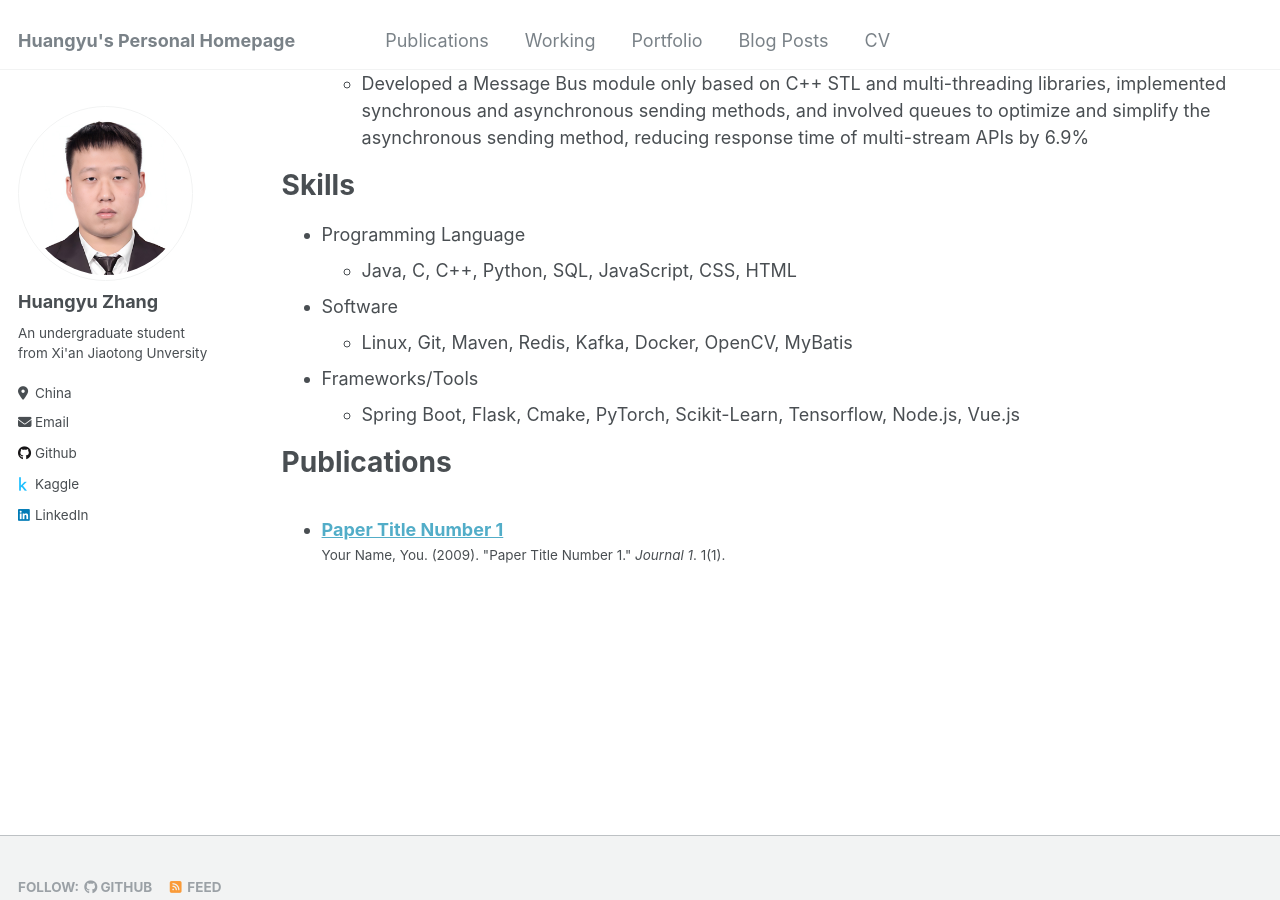
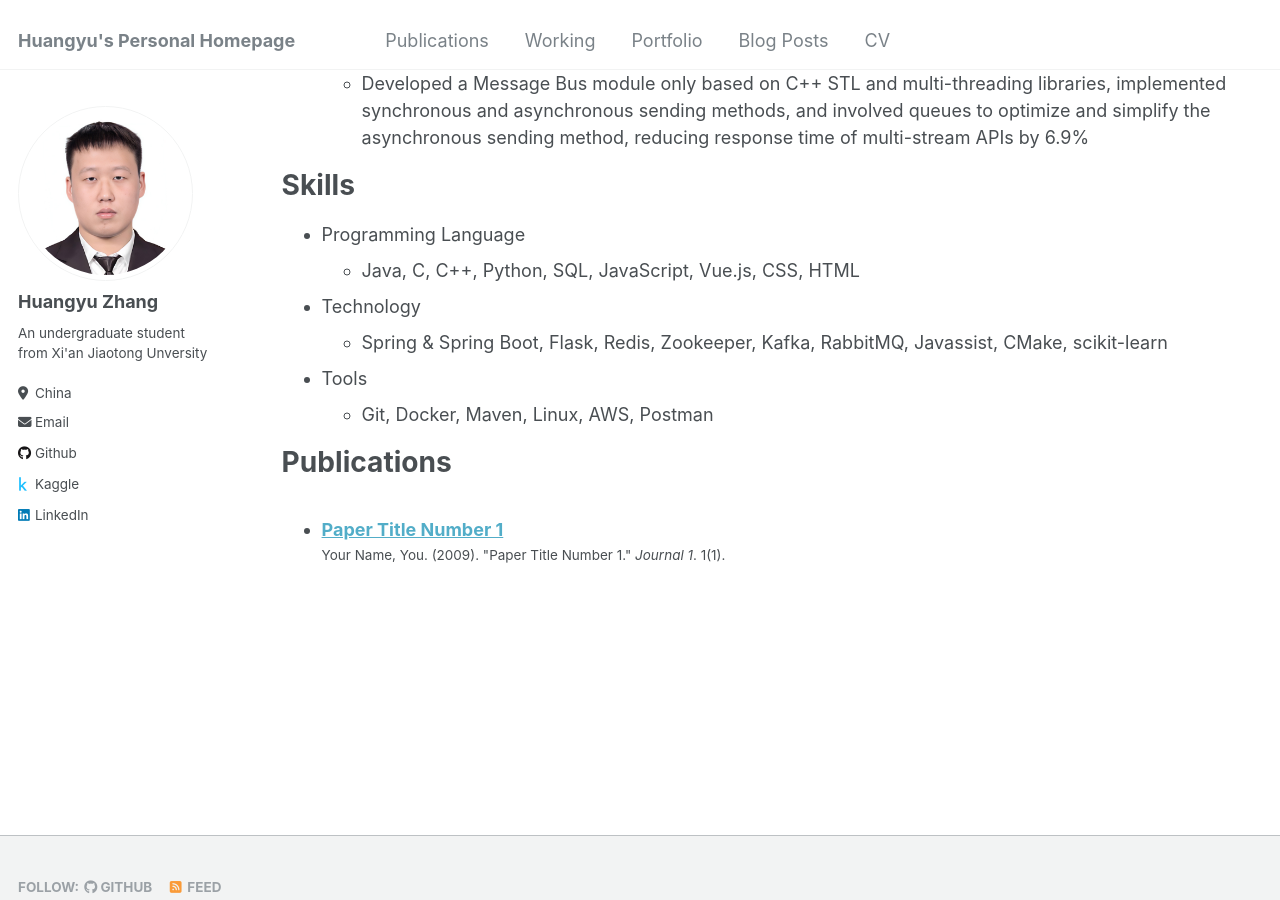
Before and after one commit to DavidZhang0710/DavidZhang0710.github.io, a Jekyll site: the page built from _pages/cv.md, in a window 1280 px wide and 900 px high, scrolled down 533 px. Built offline with Jekyll 4.4.1, drawn with Linux system fonts in a browser that asks for light colours.

Commit message:
feat: update Skills

```diff
--- a/_pages/cv.md
+++ b/_pages/cv.md
@@ -25,11 +25,11 @@ Work experience
 Skills
 ======
 * Programming Language
-  * Java, C, C++, Python, SQL, JavaScript, CSS, HTML
-* Software
-  * Linux, Git, Maven, Redis, Kafka, Docker, OpenCV, MyBatis
-* Frameworks/Tools
-  * Spring Boot, Flask, Cmake, PyTorch, Scikit-Learn, Tensorflow, Node.js, Vue.js
+  * Java, C, C++, Python, SQL, JavaScript, Vue.js, CSS, HTML
+* Technology
+  * Spring & Spring Boot, Flask, Redis, Zookeeper, Kafka, RabbitMQ, Javassist, CMake, scikit-learn
+* Tools
+  * Git, Docker, Maven, Linux, AWS, Postman
 
 Publications
 ======
```
